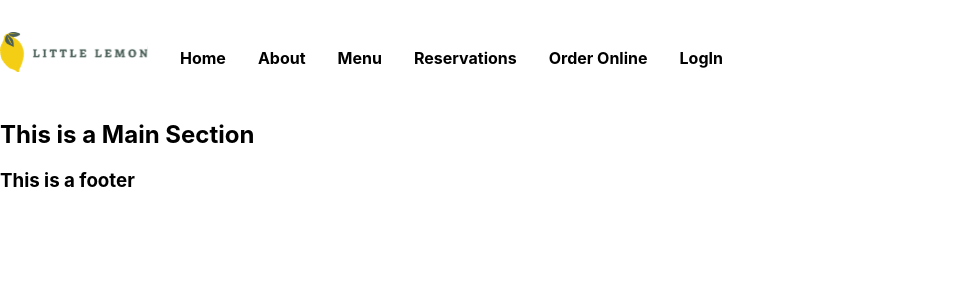
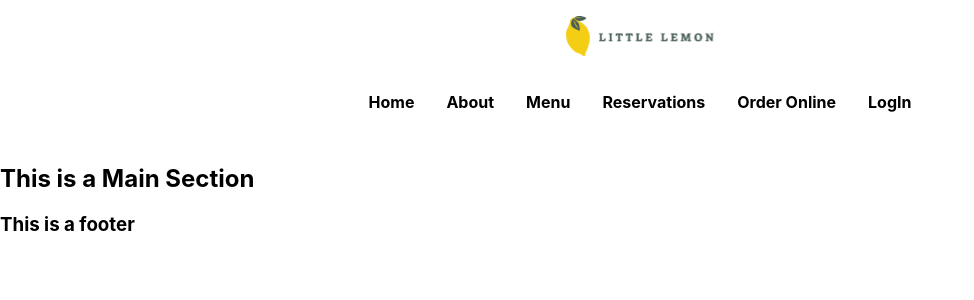
Before and after one commit to Wh1sperishere/little-lemon-capstone, a React (Create React App) app: page / in a window 1280 px wide. Shown: the top 300 px of the page, without its empty margins (0-974 px from the left). Built offline with nearby package versions, Linux system fonts and the light colour scheme.

Commit message:
finally centered the header and the nav

```diff
--- a/src/App.css
+++ b/src/App.css
@@ -1,23 +1,27 @@
 .head {
-  float: left;
+  text-align: center;
   margin-top: 1rem;
-  margin-left: auto;
-  margin-right: auto;
 }
 
 .navigation {
-  font-weight: bold;
-  display: block;
-  margin-left: auto;
-  margin-right: auto;
+  display: flex;
+  justify-content: center;
 }
 
 .navigation > ul {
   list-style-type: none;
   display: flex;
   padding: 1em;
+  margin: 0 auto; /* correct centering */
+  text-align: center;
+}
+
+.navigation > ul a {
+  text-decoration: none;
+  color: black;
 }
 
 .navigation li {
   padding: 1rem;
+  font-weight: bold;
 }
--- a/src/App.js
+++ b/src/App.js
@@ -9,12 +9,12 @@ function App() {
       </header>
       <nav className='navigation'>
         <ul>
-          <li>Home</li>
-          <li>About</li>
-          <li>Menu</li>
-          <li>Reservations</li>
-          <li>Order Online</li>
-          <li>LogIn</li>
+          <li><a href='/'>Home</a></li>
+          <li><a href='/'>About</a></li>
+          <li><a href='/'>Menu</a></li>
+          <li><a href='/'>Reservations</a></li>
+          <li><a href='/'>Order Online</a></li>
+          <li><a href='/'>LogIn</a></li>
         </ul>
       </nav>
       <main>
```
